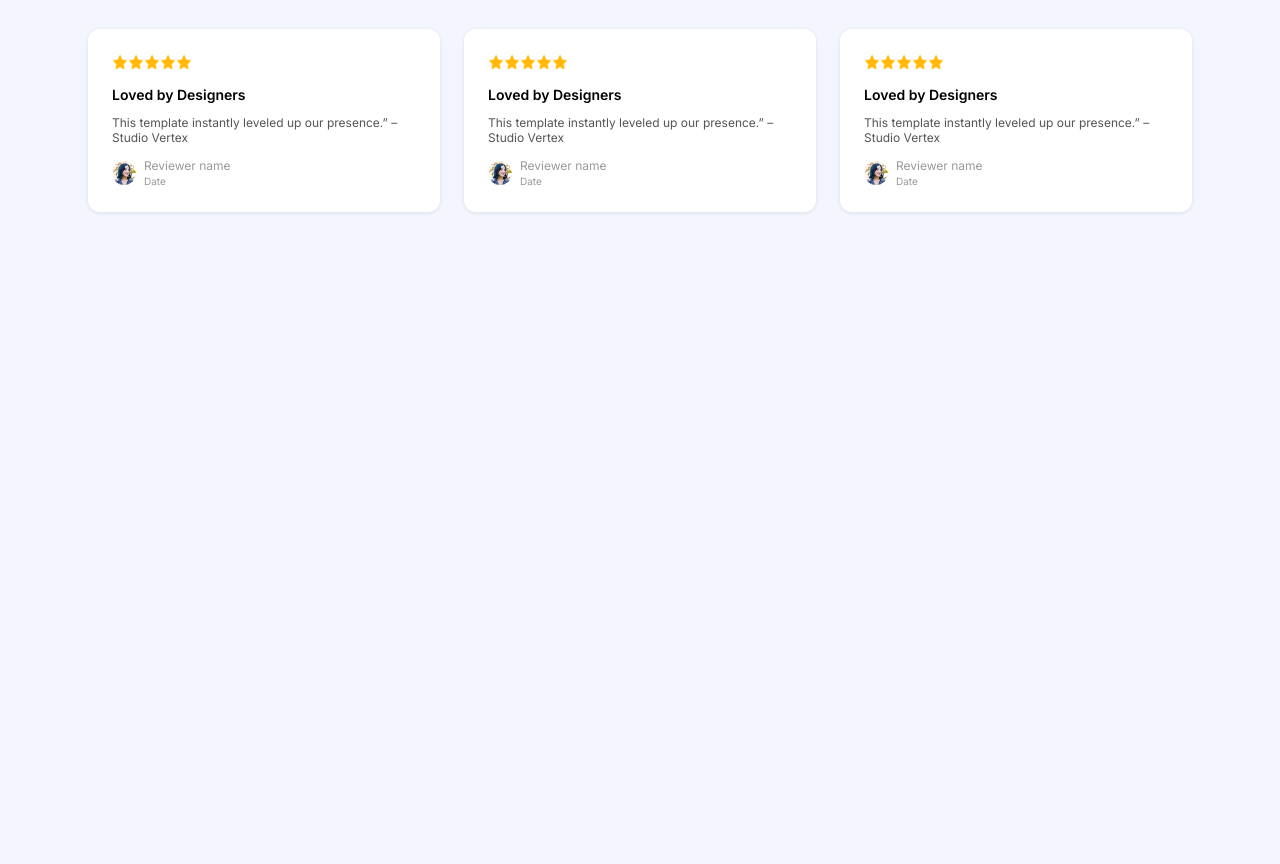
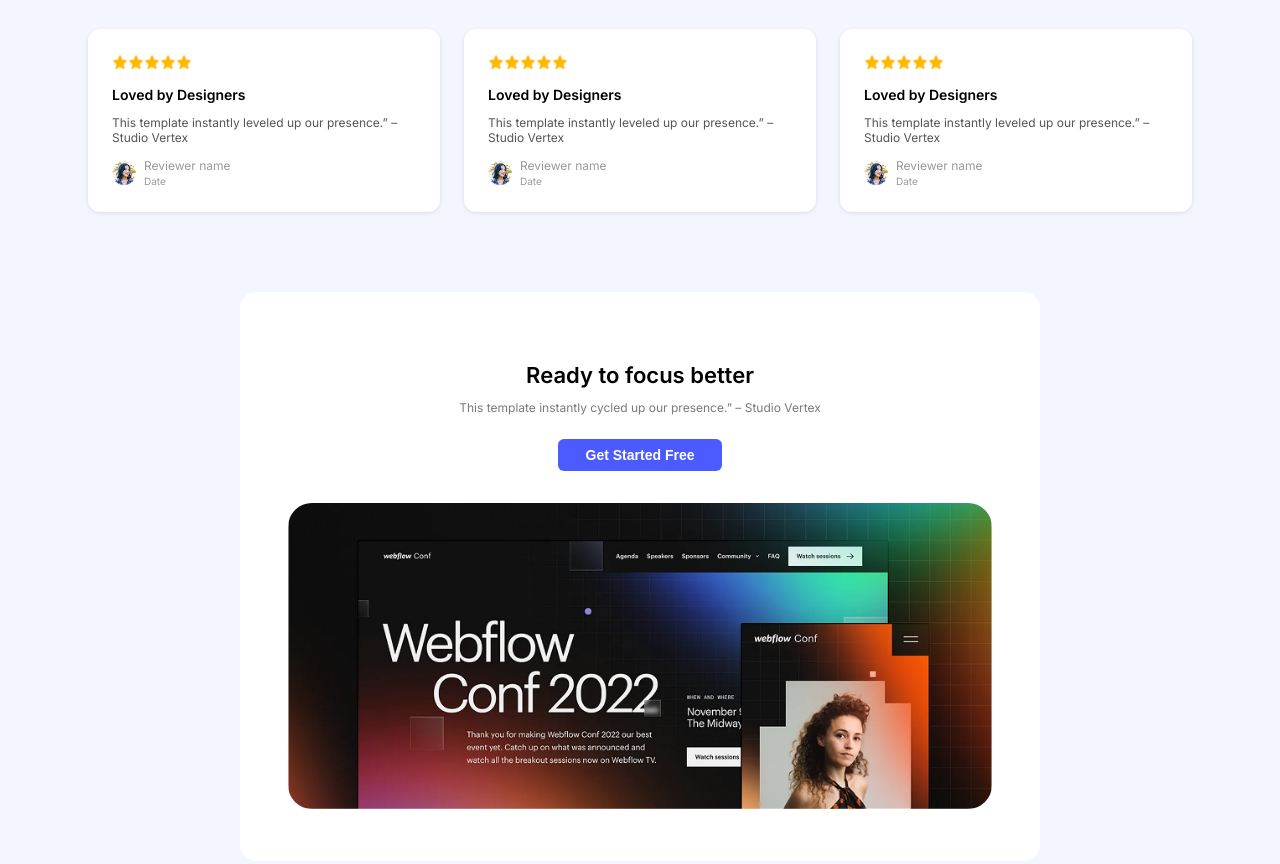
Before and after one commit to tonik007/first-assingment, a plain HTML site: page first.html in a window 1280 px wide. Shown: the part 1083-1947 px from the top of the page. Before the commit the page ends 1375 px from the top, so only its background shows below. Drawn offline with Linux system fonts and the light colour scheme.

Commit message:
ready-section

```diff
--- a/first.css
+++ b/first.css
@@ -235,3 +235,45 @@
         border-radius: 50%;
         object-fit: cover;
       }
+
+      /* "Ready to focus better" Section */
+      .ready-section {
+        max-width: 800px;
+        margin: 0 auto 80px auto;
+        background-color: #fff;
+        border-radius: 16px;
+        padding: 48px;
+        text-align: center;
+      }
+      .ready-section h3 {
+        font-weight: 600;
+        font-size: 22px;
+        margin-bottom: 8px;
+      }
+      .ready-section p {
+        font-weight: 400;
+        font-size: 12px;
+        color: #7a7a7a;
+        margin-bottom: 24px;
+      }
+      .ready-section .get-started-btn {
+        background-color: #4b5bff;
+        color: #fff;
+        font-weight: 600;
+        font-size: 14px;
+        padding: 8px 28px;
+        border-radius: 6px;
+        border: none;
+        cursor: pointer;
+        margin-bottom: 32px;
+        transition: background-color 0.3s ease;
+      }
+      .ready-section .get-started-btn:hover {
+        background-color: #3a47d1;
+      }
+      .ready-section img {
+        width: 100%;
+        height: auto;
+        border-radius: 24px;
+        object-fit: cover;
+      }
--- a/first.html
+++ b/first.html
@@ -84,5 +84,13 @@
         </article>
       </div>
     </section>
+
+    <section class="ready-section">
+      <h3>Ready to focus better</h3>
+      <p>This template instantly cycled up our presence.” – Studio Vertex</p>
+      <button class="get-started-btn" type="button">Get Started Free</button>
+      <img src="assests/wc-big.png" alt="Webflow Conf 2022 dark-themed conference promotional image with gradient and rounded corners" />
+    </section>
+
 </body>
 </html>
```
